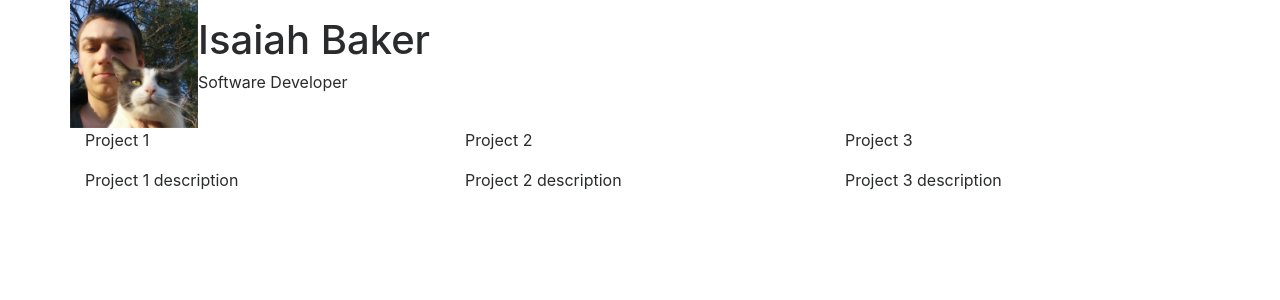
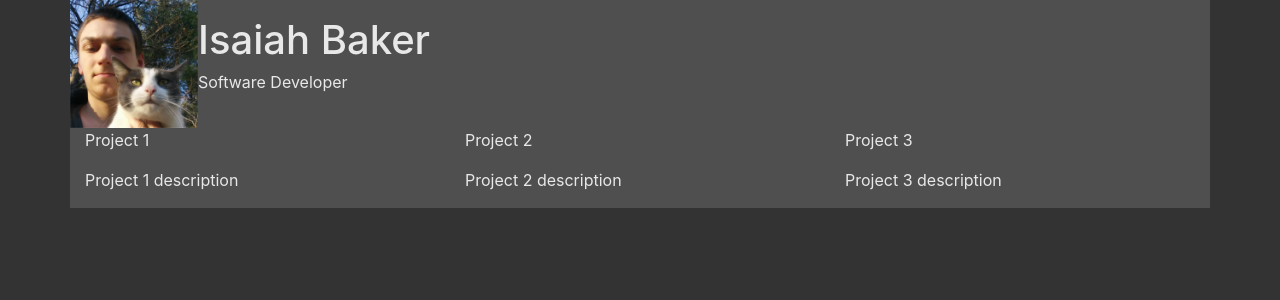
Before and after one commit to Zayah117/my-portfolio, a Flask app: page / in a window 1280 px wide. Shown: the top 300 px of the page. Run offline with Flask 2, Linux system fonts and the light colour scheme; some libraries are stand-ins or nearby versions.

Commit message:
Change color scheme

```diff
--- a/static/styles.css
+++ b/static/styles.css
@@ -1,6 +1,15 @@
+body {
+	background-color: #333333 !important;
+}
+
 header {
 	display: flex;
 	align-items: center;
+}
+
+.container {
+	background-color: #4f4f4f;
+	color: #e8e8e8;
 }
 
 .profile-pic {
```
